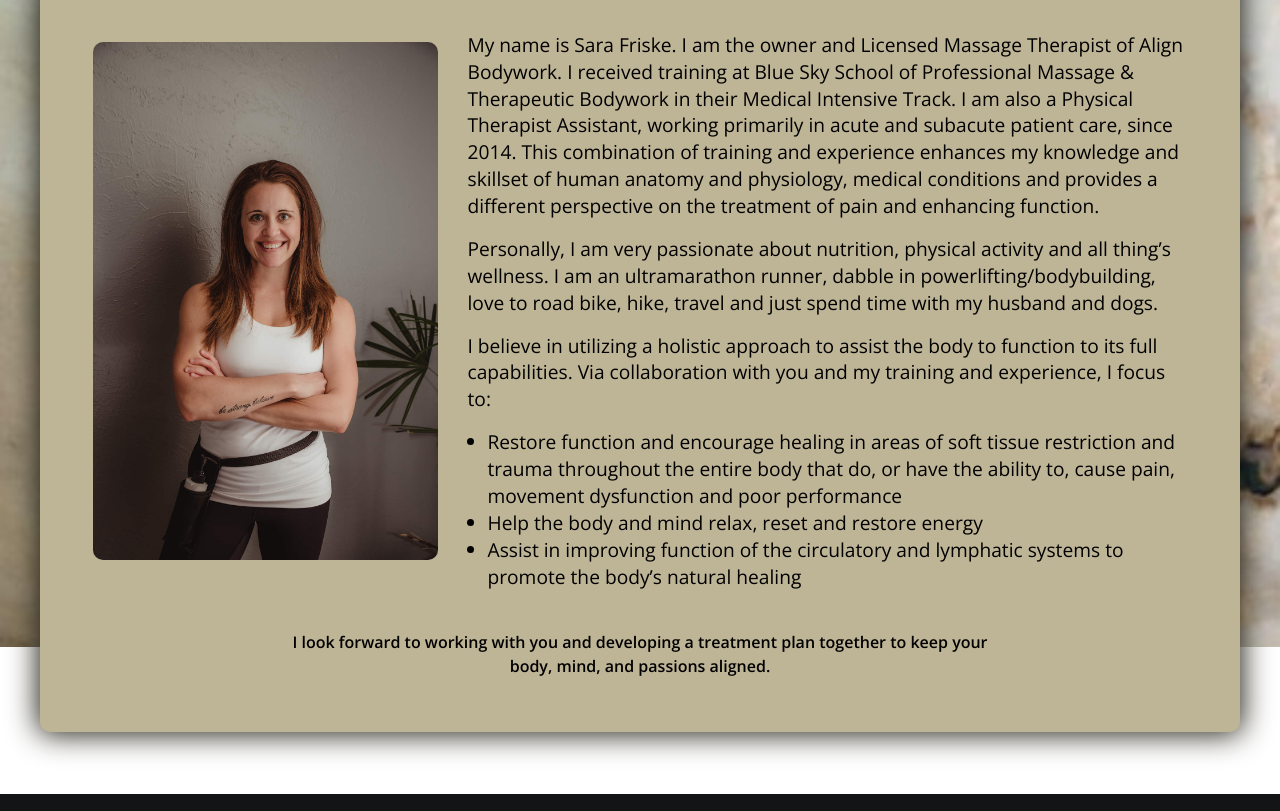
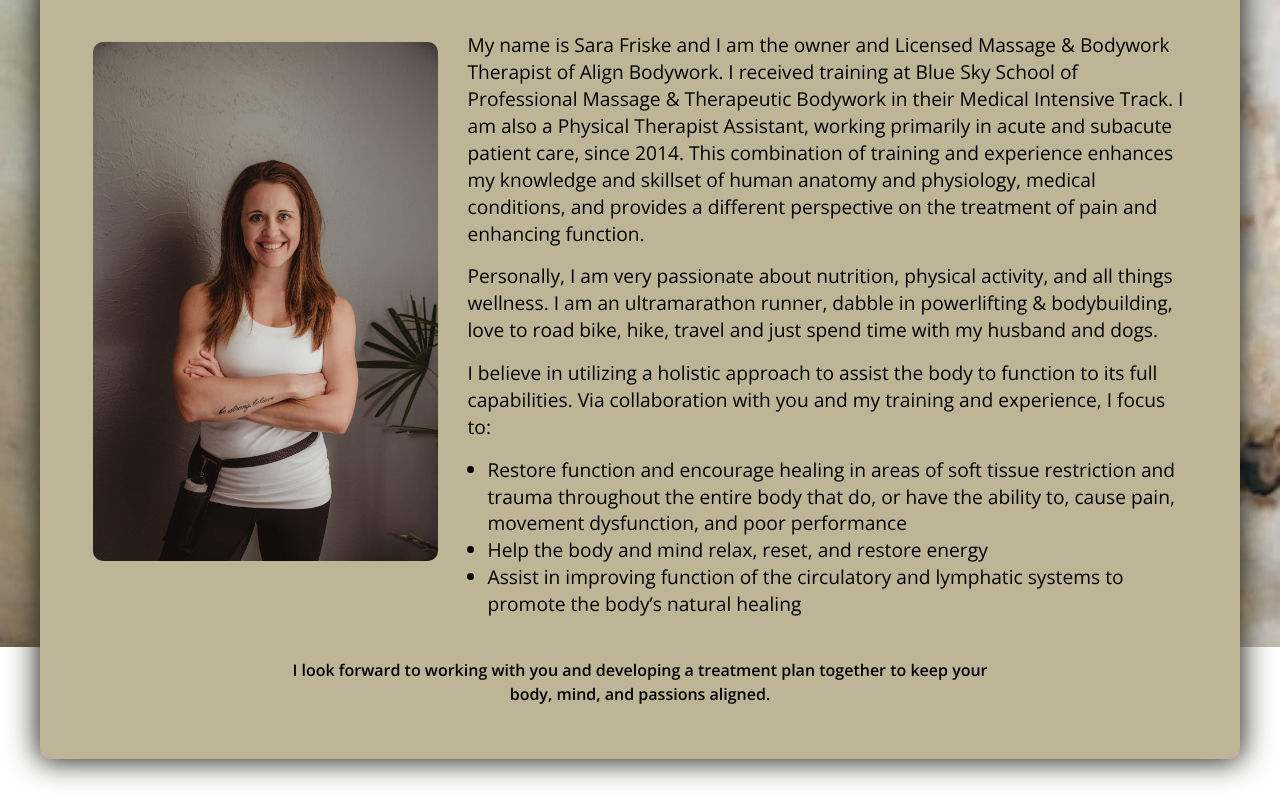
Before and after one commit to Jolldev/align-bodywork, a plain HTML site: page about-me.html in a window 1280 px wide. Shown: the part 438-1249 px from the top of the page. Drawn offline with nearby package versions, Linux system fonts and the light colour scheme; a web font is replaced by a local one.

Commit message:
Updates
Accidentally had About me page overwritten. Changed image sizes on infrared and active alignment pages to 100% from 90

```diff
--- a/about-me.html
+++ b/about-me.html
@@ -43,6 +43,10 @@
                         <a class="nav-link bg-glow" href="index.html#services">Services</a>
                     </li>
                     <li class="nav-item">
+                        <a class="nav-link bg-glow text-center" href="active-alignment.html">Active
+                            Alignment</a>
+                    </li>
+                    <li class="nav-item">
                         <a class="nav-link bg-glow" href="infrared-sauna.html">Infrared
                             Sauna</a>
                     </li>
@@ -66,36 +70,39 @@
     </header>
 
 
+
+
     <main id="about-me" class="container-fluid">
-        <div class="row light-box about-box mt-2 mt-md-4 mt-xl-5">
-            <div class="col-12 mx-auto text-center">
-                <h2 class="page-heading mb-5">About Me</h2>
+        <div class="row light-box mt-2 mt-md-4 mt-xl-5">
+            <div class="mx-auto">
+                <h1 class="page-heading mb-3 mb-sm-4 mb-xl-5 text-center">About Me</h1>
+
+
+                <div class="d-xl-flex">
+                    <div class="text-center col-xl-4">
+                        <img class="headshot float-sm-left float-xl-none mr-sm-4 mr-md-4  mb-sm-2 mb-4"
+                            src="images/headshot.jpg" alt="Photo of Align Bodywork Owner Sara Friske">
+
                     </div>
-            <div class="col-12 col-md-4">
-                <img class="headshot" src="images/headshot.jpg" alt="Photo of Align Bodywork Owner Sara Friske">
-            </div>
-            <div class="col-12 col-md-8 about-me-text-container mx-auto">
-                <p>My name is Sara Friske. I am the owner and Licensed Massage Therapist of
+                    <div class="about-me-text-container col-xl-8">
+
+                        <p>My name is Sara Friske and I am the owner and Licensed Massage & Bodywork Therapist of
                             Align
-                    Bodywork. I
-                    received training at Blue Sky
+                            Bodywork. I received training at Blue Sky
                             School of Professional Massage & Therapeutic Bodywork in their Medical Intensive Track. I am
                             also a Physical Therapist
                             Assistant, working primarily in acute and subacute patient care, since 2014. This
                             combination of
                             training and experience
-                    enhances my knowledge and skillset of human anatomy and physiology, medical conditions and
+                            enhances my knowledge and skillset of human anatomy and physiology, medical conditions, and
                             provides a different
                             perspective on the treatment of pain and enhancing function.
                         </p>
-                <p>Personally, I am very passionate about nutrition, physical activity and all
-                    thing’s
-                    wellness. I
-                    am an ultramarathon
-                    runner, dabble in powerlifting/bodybuilding, love to road bike, hike, travel and just spend
-                    time
-                    with my husband and
-                    dogs.
+
+                        <p>Personally, I am very passionate about nutrition, physical activity, and all
+                            things wellness. I am an ultramarathon runner, dabble in powerlifting & bodybuilding, love
+                            to road bike, hike, travel and just
+                            spend time with my husband and dogs.
                         </p>
                         <p>
                             I believe in utilizing a holistic approach to assist the body to function
@@ -105,13 +112,15 @@
                         <ul>
                             <li>Restore function and encourage healing in areas of soft tissue restriction and trauma
                                 throughout the entire body that
-                        do, or have the ability to, cause pain, movement dysfunction and poor performance</li>
-                    <li>Help the body and mind relax, reset and restore energy</li>
+                                do, or have the ability to, cause pain, movement dysfunction, and poor performance</li>
+                            <li>Help the body and mind relax, reset, and restore energy</li>
                             <li>Assist in improving function of the circulatory and lymphatic systems to promote the
                                 body’s
                                 natural healing</li>
                         </ul>
                         </p>
+
+                    </div>
 
                 </div>
                 <p class="col-12 col-md-10 col-lg-8 text-center mt-3 mt-lg-4 mx-auto about-me-reach-out">
@@ -134,7 +143,7 @@
             <a class="social-icon bg-glow m-md-4" href="mailto:alignbodywork@protonmail.com"><i
                     class="fas fa-envelope"></i></a>
         </div>
-        <!-- <p class="Copyright">© Copyright 2020 Ryan Jolly</p> -->
+
 
     </footer>
 
--- a/styles.css
+++ b/styles.css
@@ -426,7 +426,7 @@ width: 100%;
     border-radius: 10px;
     /* box-shadow: 2px 2px 15px 1px rgb(19, 17, 6); */
     margin: 5px auto 10%;
-    width: 90%;
+    width: 100%;
 }
 
 .infrared-img-desktop{
```
Also changed, not shown: infrared-sauna.html (+10 -12 lines). Lines whose indentation alone changed are shown as unchanged.
